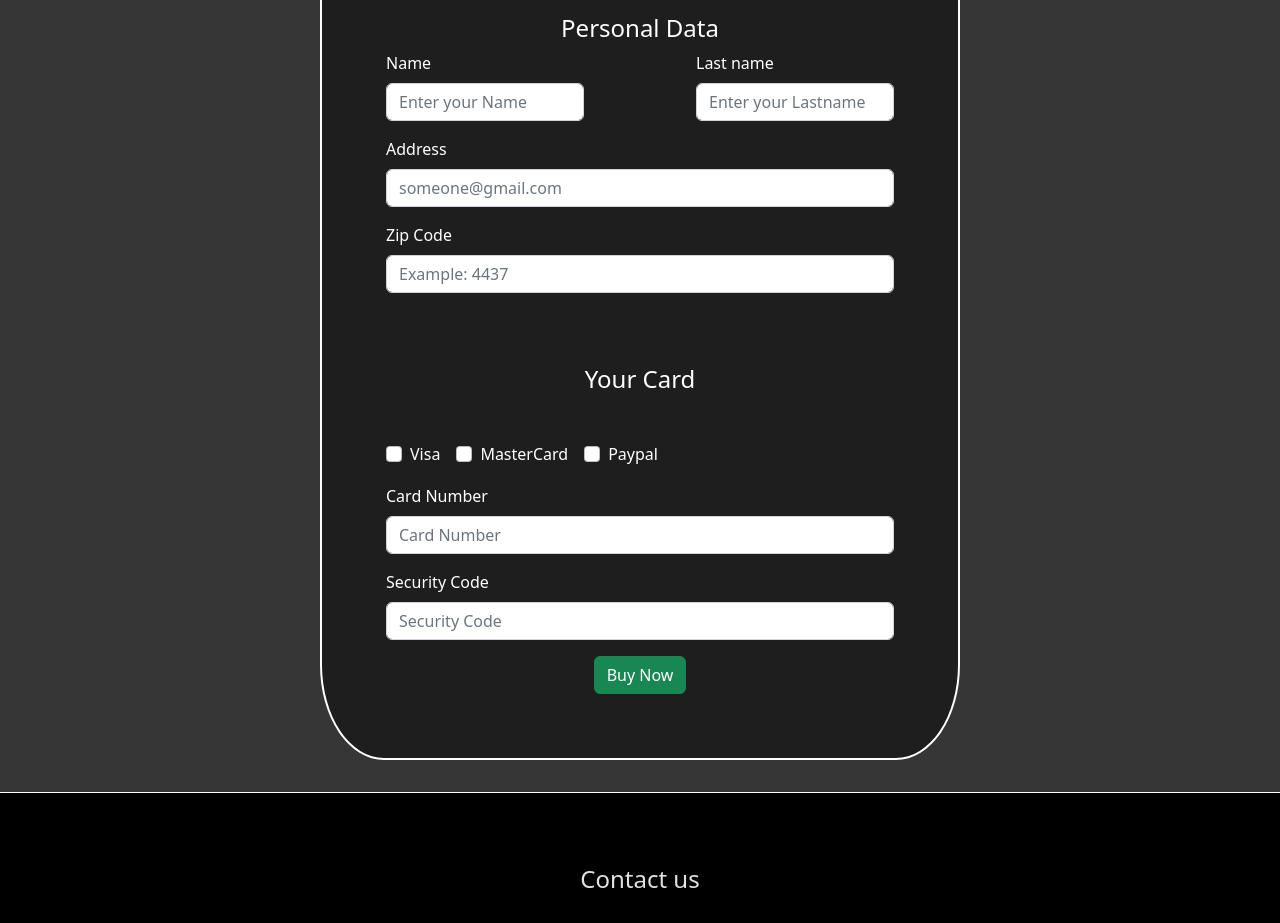
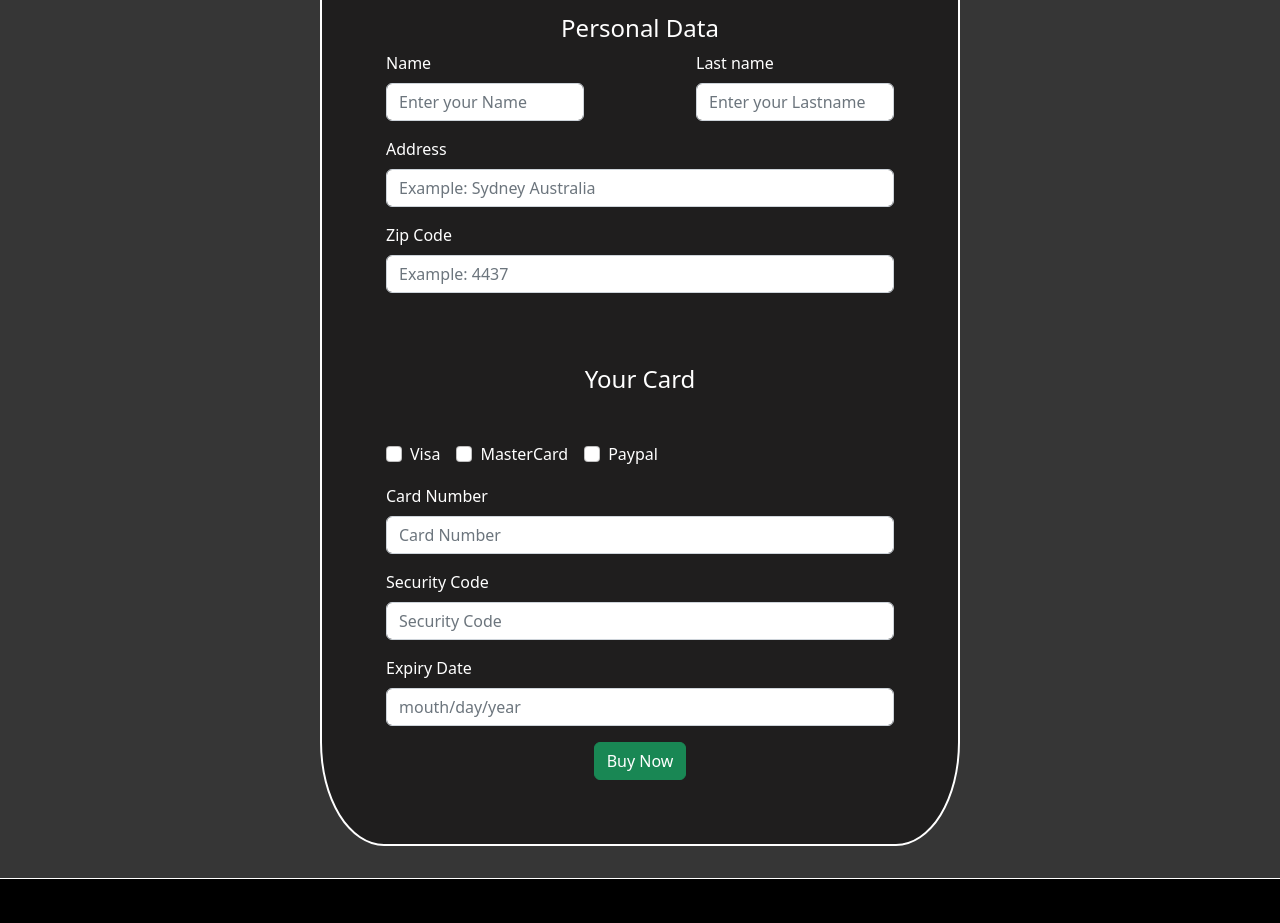
Before and after one commit to Marco-Pontiz/Snowdin, a React (Create React App) app in the folder my-app/: page /Formbuy in a window 1280 px wide. Shown: the part 280-1203 px from the top of the page. Built offline with nearby package versions, Linux system fonts and the light colour scheme.

Commit message:
Terminando los detalles

```diff
--- a/my-app/src/components/form/Formbuy.jsx
+++ b/my-app/src/components/form/Formbuy.jsx
@@ -1,7 +1,7 @@
 import './Formbuy.css';
 import Button from 'react-bootstrap/Button';
 import Form from 'react-bootstrap/Form';
-import React from 'react';
+import React, { useState } from 'react';
 import swal from 'sweetalert';
 
 const FormBuy = () =>{
@@ -11,8 +11,25 @@ const FormBuy = () =>{
             title:'Purchase Success',
             text:'Enjoy your new purchase',
             button:"Acept",
-            timer:"2000"
+            timer:"4000"
         })
+    }
+
+    const [firstName, setFirstName] = useState('')
+    const [lastName, setLastName] = useState('')
+    const [address, setAddress] = useState('')
+    const [error, setError] = useState(false)
+    const [zip, setZip] = useState('')
+    const [numberCard, setNumberCard] = useState('')
+    const [securityCode, setSecurityCode] = useState('')
+    const [expiryDate, setExpiryDate] = useState('')
+
+    const handleSubmit = (e) => {
+        e.preventDefault()
+        if(firstName.length == 0 || lastName.length == 0 || address.length == 0 || zip.length == 0 || numberCard.length == 0 || securityCode.length == 0 || expiryDate.length == 0){
+            setError(true)
+        }
+        console.log(firstName, lastName)
     }
 
     return(
@@ -21,23 +38,27 @@ const FormBuy = () =>{
             <h4>Personal Data</h4>
             <div className="names">
                 <Form.Group className="a mb-3">
-                    <Form.Label className=''>Name</Form.Label>
+                    <Form.Label className='' onChange={e => setFirstName(e.target.value)}>Name</Form.Label>
+                    {error&&firstName.length==0? <label>Name can´t be Empty</label>:""}
                     <Form.Control type="name" placeholder="Enter your Name" />
                 </Form.Group>
 
                 <Form.Group className="b mb-3">
-                    <Form.Label className=''>Last name</Form.Label>
+                    <Form.Label className='' onChange={e => setLastName(e.target.value)}>Last name</Form.Label>
+                    {error&&lastName.length==0? <label>Last name can´t be Empty</label>:""}
                     <Form.Control type="lastname" placeholder="Enter your Lastname" />
                 </Form.Group>
             </div>
 
-                <Form.Group className="address mb-3">
+                <Form.Group className="address mb-3" onChange={e => setAddress(e.target.value)}>
                     <Form.Label>Address</Form.Label>
-                    <Form.Control type="Address" placeholder="someone@gmail.com" />
+                    {error&&address.length==0? <label>Addres can´t be Empty</label>:""}
+                    <Form.Control type="Address" placeholder="Example: Sydney Australia" />
                 </Form.Group>
 
-                <Form.Group className="address mb-3">
+                <Form.Group className="address mb-3" onChange={e => setZip(e.target.value)}>
                     <Form.Label>Zip Code</Form.Label>
+                    {error&&zip.length==0? <label>Zip Code can´t be Empty</label>:""}
                     <Form.Control type="address" placeholder="Example: 4437" />
                 </Form.Group>
 
@@ -56,14 +77,22 @@ const FormBuy = () =>{
                 </Form.Group>
             </div>
 
-                <Form.Group className="cardnumber mb-3">
+                <Form.Group className="cardnumber mb-3" onChange={e => setNumberCard(e.target.value)}>
                     <Form.Label>Card Number</Form.Label>
+                    {error&&numberCard.length==0? <label>This card number is not identified</label>:""}
                     <Form.Control type="CardNumber" placeholder="Card Number" />
                 </Form.Group>
 
-                <Form.Group className="cardnumber mb-3">
+                <Form.Group className="cardnumber mb-3" onChange={e => setSecurityCode(e.target.value)}>
                     <Form.Label>Security Code</Form.Label>
+                    {error&&securityCode.length==0? <label>Security Code is not correct</label>:""}
                     <Form.Control type="password" placeholder="Security Code" />
+                </Form.Group>
+
+                <Form.Group className="cardnumber mb-3" onChange={e => setExpiryDate(e.target.value)}>
+                    <Form.Label>Expiry Date</Form.Label>
+                    {error&&expiryDate.length==0? <label>Expirity Date is not correct</label>:""}
+                    <Form.Control type="CardNumber" placeholder="mouth/day/year" />
                 </Form.Group>
 
         <Button variant="success" type="submit" onClick={mostrarAlerta()}>Buy Now</Button>
```
Also changed, not shown: 1 other file (tests, documents, lock files or other folders).
